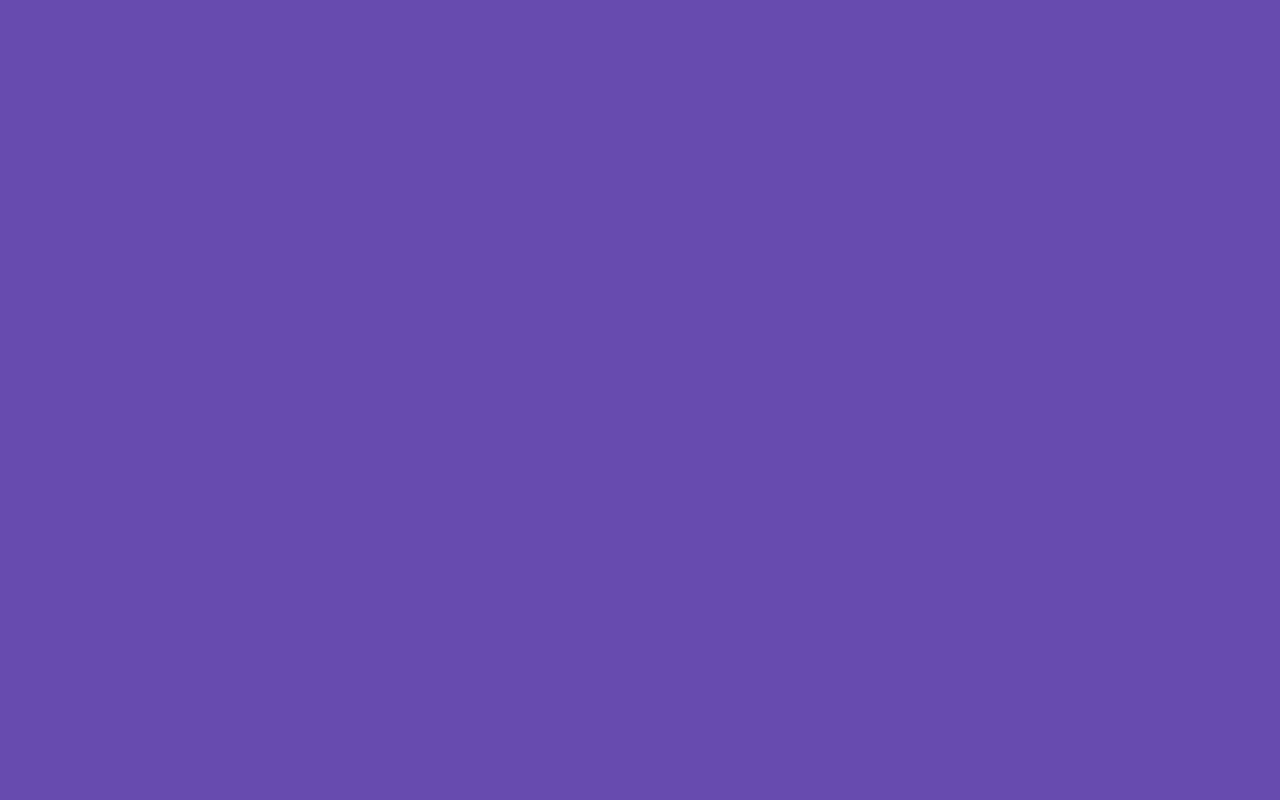
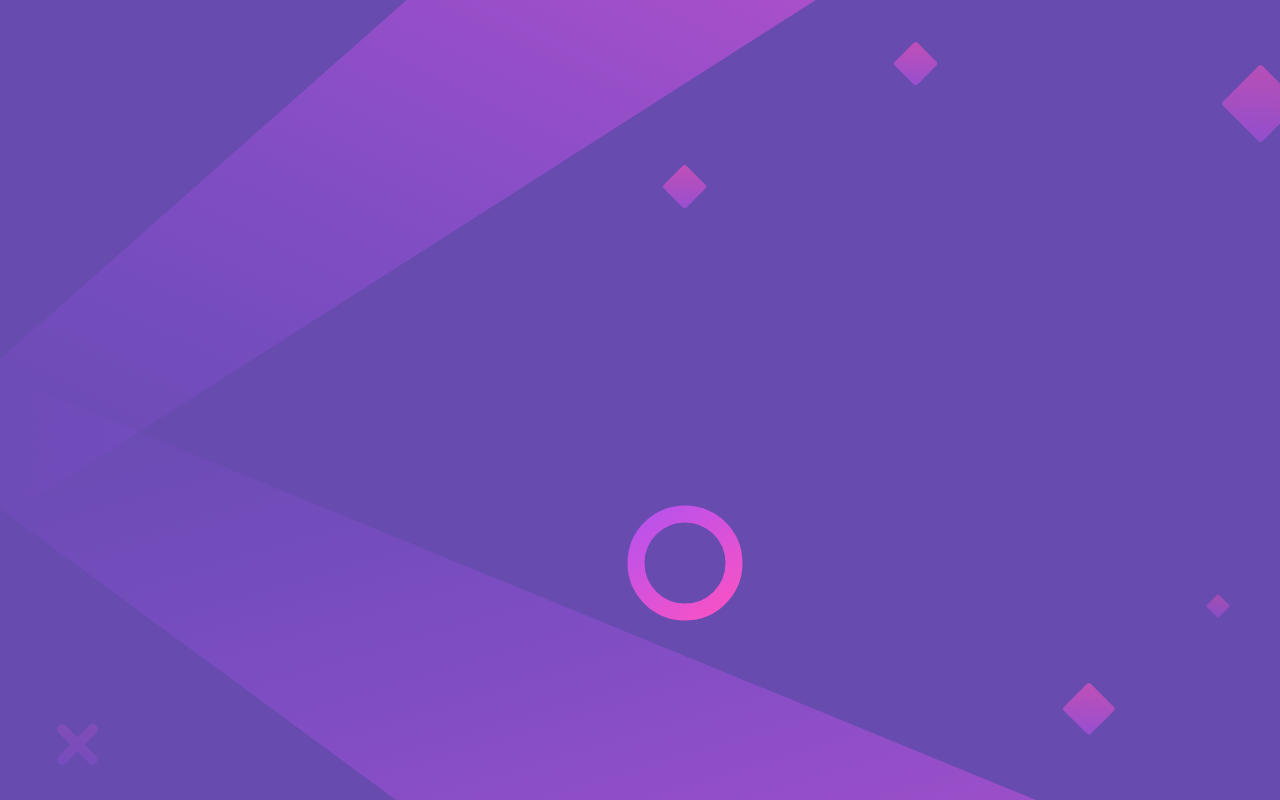
Before and after one commit to LipeMachado/huddleLandingPage-Challenge, a React (Vite) app: page / in a window 1280 px wide. Built offline with nearby package versions, Linux system fonts and the light colour scheme.

Commit message:
Background

```diff
--- a/src/Pages/InitialPage/index.jsx
+++ b/src/Pages/InitialPage/index.jsx
@@ -1,12 +1,12 @@
 import React from 'react';
 import {
-
+    BackgroundSection
 } from './style.jsx'
 
 export function InitialPage() {
     return (
         <>
-
+            <BackgroundSection />
         </>
     );
 }
--- a/src/Pages/InitialPage/style.jsx
+++ b/src/Pages/InitialPage/style.jsx
@@ -1 +1,11 @@
 import styled from 'styled-components'
+import backgroundDesktop from '../../Images/bg-desktop.svg'
+
+export const BackgroundSection = styled.section`
+    background-image: url(${backgroundDesktop});
+    background-size: cover;
+    background-repeat: no-repeat;
+    background-position: center;
+    z-index: 1;
+    height: 100vh;
+`;
```
Also changed, not shown: src/Images/bg-desktop.png (added).
